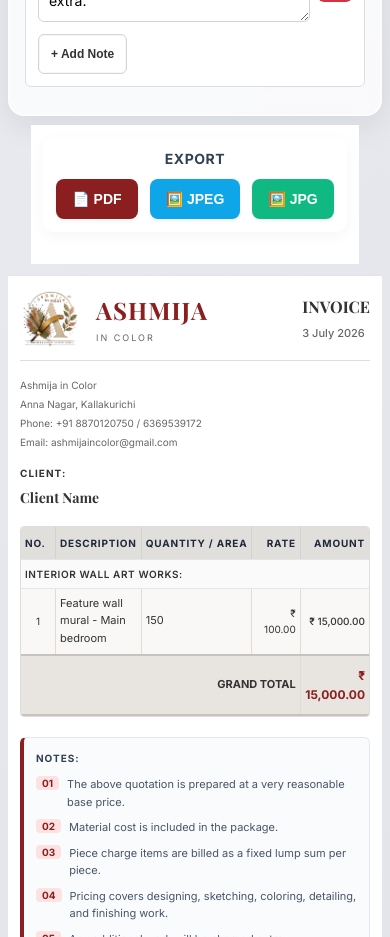
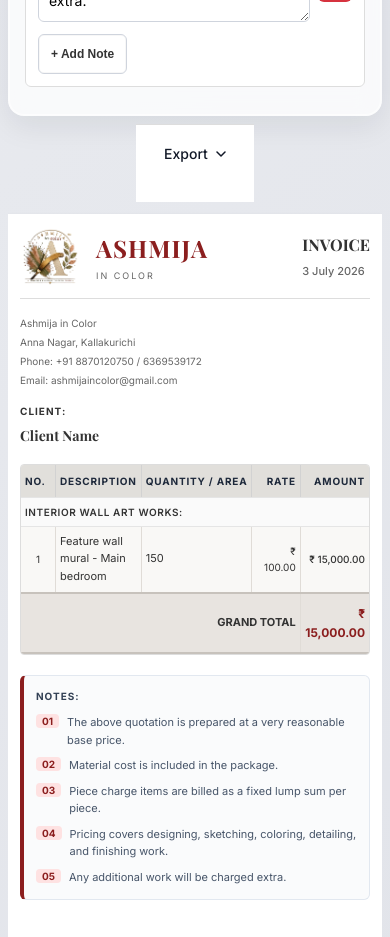
Before and after one commit to vkavi0607/ashmijaincolor-invoice, a React (Vite) app: page / in a window 390 px wide. Shown: the part 2040-2977 px from the top of the page. Built offline with nearby package versions, Linux system fonts and the light colour scheme; a web font is replaced by a local one.

Commit message:
Refactor export section into a modern navigation dropdown

```diff
--- a/src/components/DownloadButton.jsx
+++ b/src/components/DownloadButton.jsx
@@ -7,6 +7,7 @@ import { exportInvoiceToPDF, exportInvoiceToJPEG, exportInvoiceToJPG } from '../
  */
 export const DownloadButton = ({ clientName, isValid, invoiceState }) => {
   const [isExporting, setIsExporting] = useState(false)
+  const [isDropdownOpen, setIsDropdownOpen] = useState(false)
 
   const handleDownload = async (format) => {
     if (!isValid) {
@@ -15,6 +16,7 @@ export const DownloadButton = ({ clientName, isValid, invoiceState }) => {
     }
 
     setIsExporting(true)
+    setIsDropdownOpen(false)
     try {
       const slug = clientName
         ? clientName.replace(/\s+/g, '-').toLowerCase()
@@ -35,35 +37,42 @@ export const DownloadButton = ({ clientName, isValid, invoiceState }) => {
     }
   }
 
-
   return (
     <div className="top-action-bar">
-      <div className="action-bar-title">Export</div>
-      <div className="action-buttons-row">
-        <button
-          className="download-btn-item pdf-btn"
-          onClick={() => handleDownload('pdf')}
-          disabled={!isValid || isExporting}
-          title="Download as PDF"
-        >
-          📄 PDF
-        </button>
-        <button
-          className="download-btn-item jpeg-btn"
-          onClick={() => handleDownload('jpeg')}
-          disabled={!isValid || isExporting}
-          title="Download as JPEG"
-        >
-          🖼️ JPEG
-        </button>
-        <button
-          className="download-btn-item jpg-btn"
-          onClick={() => handleDownload('jpg')}
-          disabled={!isValid || isExporting}
-          title="Download as JPG"
-        >
-          🖼️ JPG
-        </button>
+      <div
+        className="export-dropdown-container"
+        onMouseEnter={() => setIsDropdownOpen(true)}
+        onMouseLeave={() => setIsDropdownOpen(false)}
+      >
+        <div className="export-trigger">
+          Export
+          <svg className="export-chevron" width="10" height="6" viewBox="0 0 10 6" fill="none" xmlns="http://www.w3.org/2000/svg">
+            <path d="M1 1L5 5L9 1" stroke="currentColor" strokeWidth="1.5" strokeLinecap="round" strokeLinejoin="round"/>
+          </svg>
+        </div>
+
+        {isDropdownOpen && (
+          <div className="export-dropdown-menu">
+            <div
+              className={`export-dropdown-item ${!isValid || isExporting ? 'disabled' : ''}`}
+              onClick={() => !(!isValid || isExporting) && handleDownload('pdf')}
+            >
+              PDF
+            </div>
+            <div
+              className={`export-dropdown-item ${!isValid || isExporting ? 'disabled' : ''}`}
+              onClick={() => !(!isValid || isExporting) && handleDownload('jpeg')}
+            >
+              JPEG
+            </div>
+            <div
+              className={`export-dropdown-item ${!isValid || isExporting ? 'disabled' : ''}`}
+              onClick={() => !(!isValid || isExporting) && handleDownload('jpg')}
+            >
+              JPG
+            </div>
+          </div>
+        )}
       </div>
     </div>
   )
--- a/src/styles/invoice.css
+++ b/src/styles/invoice.css
@@ -1713,114 +1713,82 @@ body {
 .top-action-bar {
   display: flex;
   align-items: center;
-  justify-content: space-between;
-  background: rgba(255, 255, 255, 0.85);
-  backdrop-filter: blur(12px);
-  -webkit-backdrop-filter: blur(12px);
-  border: 1px solid rgba(255, 255, 255, 0.5);
-  border-radius: 12px;
-  padding: 12px 20px;
+  justify-content: flex-end; /* Align to the right */
   width: 100%;
   margin-bottom: 20px;
-  box-shadow: 0 4px 16px rgba(15, 23, 42, 0.04), inset 0 0 0 1px rgba(255, 255, 255, 0.8);
   position: sticky;
   top: 0;
   z-index: 10;
 }
 
-.action-bar-title {
+.export-dropdown-container {
+  position: relative;
+  display: inline-block;
+}
+
+.export-trigger {
+  display: flex;
+  align-items: center;
+  gap: 8px;
+  cursor: pointer;
+  padding: 8px 16px;
   font-size: 14px;
-  font-weight: 700;
-  color: #334155;
-  text-transform: uppercase;
-  letter-spacing: 0.5px;
-}
-
-.action-buttons-row {
-  display: flex;
-  gap: 12px;
-}
-
-@media (max-width: 480px) {
-  .top-action-bar {
-    flex-direction: column;
-    gap: 12px;
-    padding: 12px;
-  }
-  .action-buttons-row {
-    width: 100%;
-    justify-content: space-between;
-  }
-}
-
-.download-btn-item {
+  font-weight: 500;
+  color: #111827;
+  transition: opacity 0.2s ease;
+}
+
+.export-trigger:hover {
+  opacity: 0.8;
+}
+
+.export-chevron {
+  transition: transform 0.2s ease;
+}
+
+.export-dropdown-container:hover .export-chevron {
+  transform: rotate(180deg);
+}
+
+.export-dropdown-menu {
+  position: absolute;
+  top: 100%;
+  right: 0;
+  margin-top: 8px;
+  background-color: #ffffff;
+  border-radius: 14px;
+  border: 1px solid #E5E7EB;
+  box-shadow: 0 10px 30px rgba(0,0,0,0.08);
+  min-width: 140px;
+  overflow: hidden;
+  z-index: 20;
+  display: flex;
+  flex-direction: column;
+}
+
+.export-dropdown-item {
   padding: 12px 16px;
   font-size: 14px;
-  font-weight: 700;
-  border: none;
-  border-radius: 8px;
+  color: #111827;
   cursor: pointer;
-  transition: all 0.2s ease;
-  display: flex;
-  align-items: center;
-  justify-content: center;
-  gap: 6px;
-  box-shadow: 0 2px 4px rgba(0, 0, 0, 0.05);
-}
-
-.download-btn-item:disabled {
-  opacity: 0.6;
+  transition: background-color 0.2s ease;
+  user-select: none;
+}
+
+.export-dropdown-item:hover {
+  background-color: #F5F5F5;
+}
+
+.export-dropdown-item.disabled {
+  opacity: 0.5;
   cursor: not-allowed;
-}
-
-.pdf-btn {
-  background-color: var(--primary-dark-red);
-  color: #ffffff;
-}
-
-.pdf-btn:hover:not(:disabled) {
-  background-color: #6b1515;
-  transform: translateY(-1px);
-}
-
-.jpeg-btn {
-  background-color: #0ea5e9;
-  color: #ffffff;
-}
-
-.jpeg-btn:hover:not(:disabled) {
-  background-color: #0284c7;
-  transform: translateY(-1px);
-}
-
-.jpg-btn {
-  background-color: #10b981;
-  color: #ffffff;
-}
-
-.jpg-btn:hover:not(:disabled) {
-  background-color: #059669;
-  transform: translateY(-1px);
-}
-
-.json-btn {
-  background-color: #6366f1;
-  color: #ffffff;
-}
-
-.json-btn:hover:not(:disabled) {
-  background-color: #4f46e5;
-  transform: translateY(-1px);
-}
-
-.import-btn {
-  background-color: #64748b;
-  color: #ffffff;
-}
-
-.import-btn:hover:not(:disabled) {
-  background-color: #475569;
-  transform: translateY(-1px);
+  pointer-events: none;
+}
+
+@media (max-width: 768px) {
+  .top-action-bar {
+    justify-content: flex-end;
+  }
 }
 
 /* ====== INVOICE FOOTER ====== */
```
